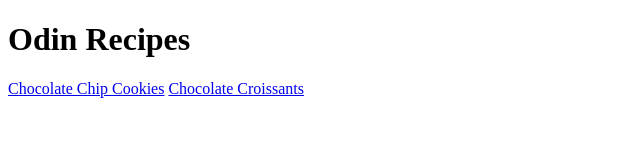
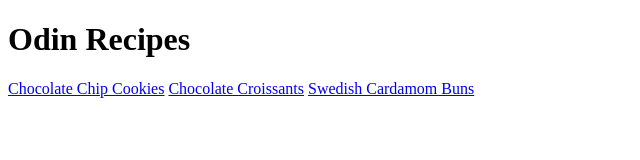
Before and after one commit to wgore92/odin-recipes, a plain HTML site: page index.html in a window 1280 px wide. Shown: the whole page, without its empty margins (0-640 px from the left). Drawn offline with Linux system fonts and the light colour scheme.

Commit message:
Add swedish cardamom buns to odin-recipes

```diff
--- a/index.html
+++ b/index.html
@@ -8,5 +8,6 @@
         <h1>Odin Recipes</h1>
         <a href="recipes/chocolate-chip-cookies.html">Chocolate Chip Cookies</a>
         <a href="recipes/chocolate-croissants.html">Chocolate Croissants</a>
+        <a href="recipes/cardamom-buns.html">Swedish Cardamom Buns</a>
     </body>
 </html>
```
Also changed, not shown: images/Swedish-cardamom-buns.jpg (added), recipes/cardamom-buns.html (added).
